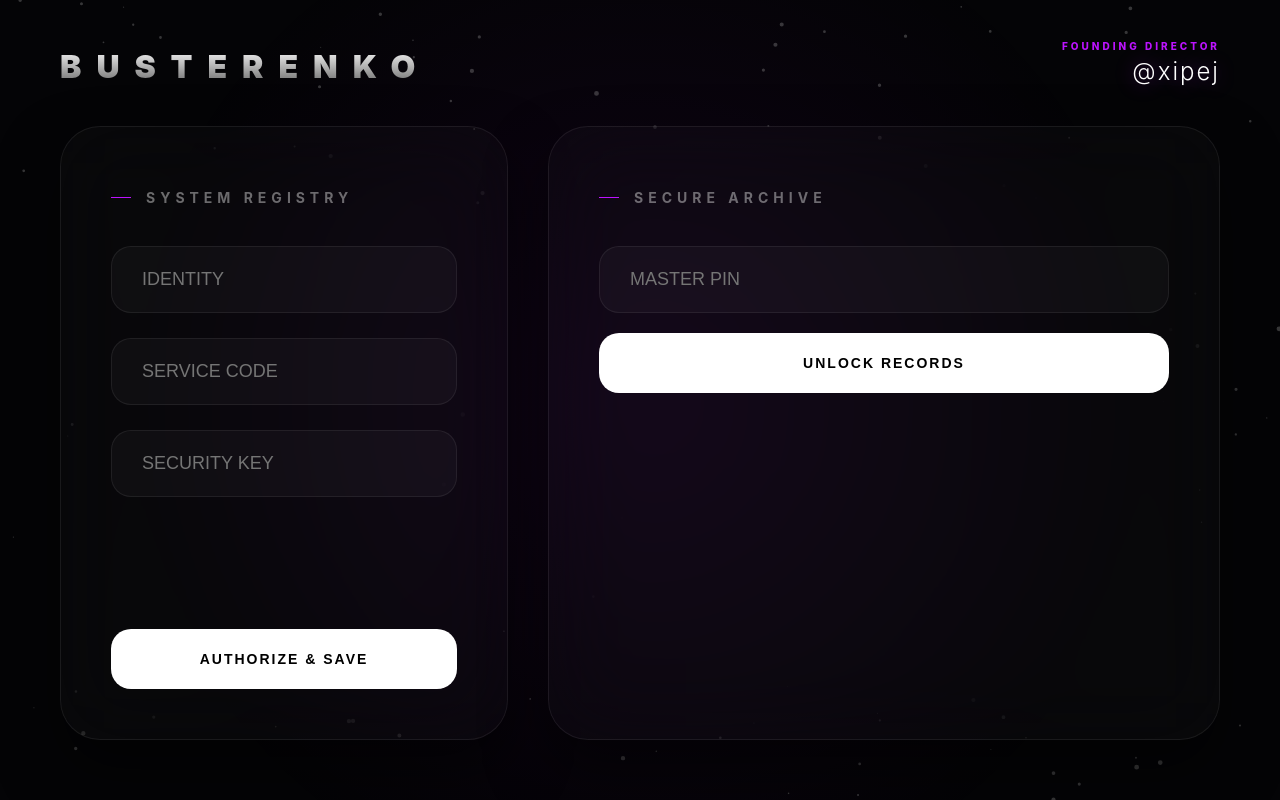
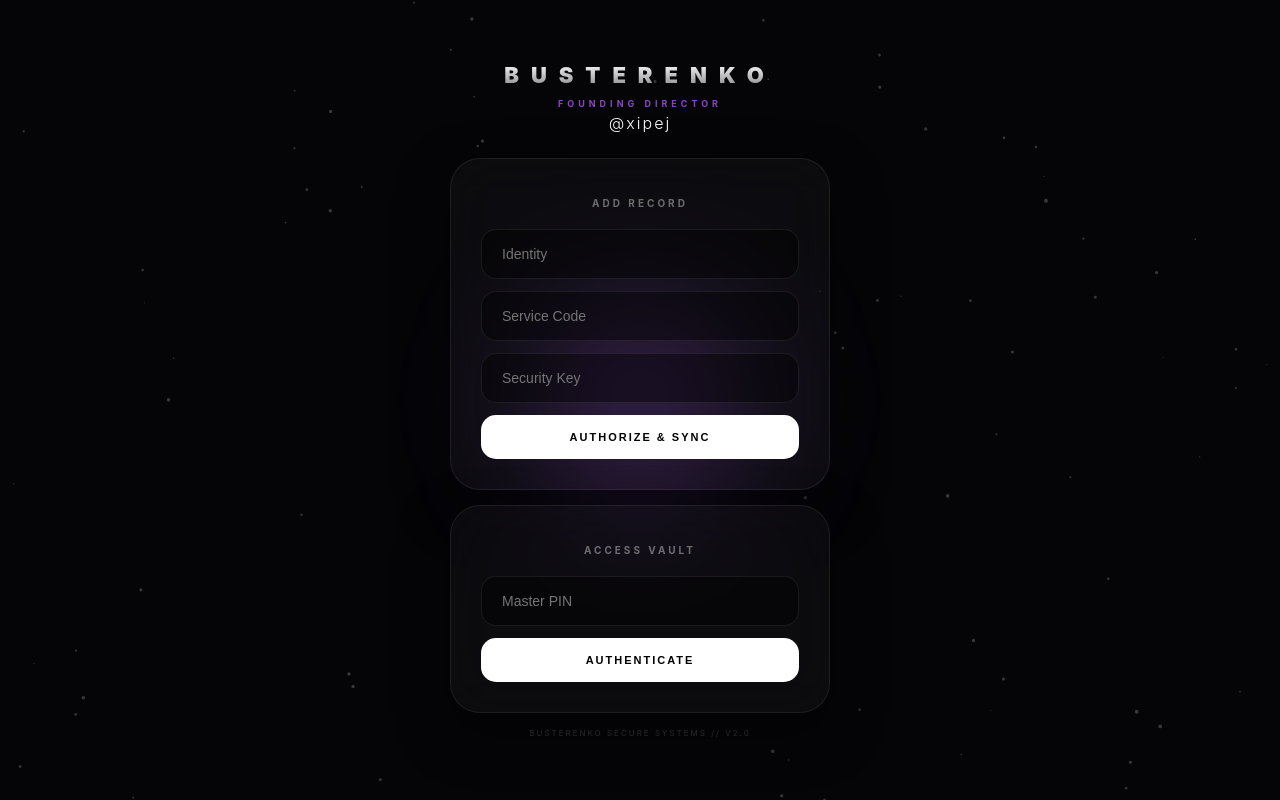
Before and after one commit to ttakk4339-byte/da, a plain HTML site: page index.html in a window 1280 px wide. Drawn offline with Linux system fonts and the light colour scheme.

Commit message:
Update index.html

```diff
--- a/index.html
+++ b/index.html
@@ -3,188 +3,187 @@
 <head>
     <meta charset="UTF-8">
     <meta name="viewport" content="width=device-width, initial-scale=1.0">
-    <title>BUSTERENKO // FOUNDER @XIPEJ</title>
+    <title>BUSTERENKO // @XIPEJ</title>
     <style>
         :root {
-            --bg: #040406;
-            --accent: #bc13fe;
-            --accent-glow: rgba(188, 19, 254, 0.4);
-            --glass: rgba(255, 255, 255, 0.02);
-            --border: rgba(255, 255, 255, 0.07);
+            --bg: #050508;
+            --accent: #a855f7;
+            --accent-glow: rgba(168, 85, 247, 0.4);
+            --glass: rgba(255, 255, 255, 0.03);
+            --border: rgba(255, 255, 255, 0.08);
         }
 
         body, html {
             margin: 0; padding: 0;
             width: 100%; height: 100%;
             background: var(--bg);
-            font-family: 'Inter', sans-serif;
+            font-family: -apple-system, BlinkMacSystemFont, "Segoe UI", Roboto, sans-serif;
             color: #fff;
+            display: flex; justify-content: center; align-items: center;
             overflow: hidden;
-            display: flex; flex-direction: column;
         }
 
+        /* Тот самый снег */
         #snow {
             position: fixed; top: 0; left: 0; z-index: 1; pointer-events: none;
         }
 
-        /* Статичное свечение центра управления */
-        .founder-glow {
-            position: fixed; top: 50%; left: 50%;
-            transform: translate(-50%, -50%);
-            width: 100vw; height: 100vh;
-            background: radial-gradient(circle at center, rgba(188, 19, 254, 0.07) 0%, transparent 70%);
-            z-index: 0;
+        /* Статичное свечение под картой */
+        .glow {
+            position: absolute; width: 300px; height: 300px;
+            background: radial-gradient(circle, var(--accent-glow) 0%, transparent 70%);
+            filter: blur(60px); z-index: 0;
         }
 
-        /* ХЕДЕР С ТВОИМ СТАТУСОМ */
-        header {
+        .container {
             position: relative; z-index: 10;
-            padding: 40px 60px;
-            display: flex; justify-content: space-between; align-items: flex-end;
+            width: 90%; max-width: 380px;
         }
 
-        .brand-block h1 {
-            font-size: 32px; font-weight: 900; letter-spacing: 15px;
-            margin: 0; text-transform: uppercase;
-            background: linear-gradient(to bottom, #fff, #666);
-            -webkit-background-clip: text; -webkit-text-fill-color: transparent;
+        /* ХЕДЕР С РАСТЯНУТЫМ ТЕКСТОМ */
+        .brand-header {
+            text-align: center; margin-bottom: 25px;
         }
 
-        .founder-block {
-            text-align: right;
+        .brand-header h1 {
+            font-size: 22px;
+            font-weight: 900;
+            letter-spacing: 12px; /* Ебейший растяг текста */
+            text-transform: uppercase;
+            margin: 0;
+            background: linear-gradient(180deg, #fff 0%, #888 100%);
+            -webkit-background-clip: text;
+            -webkit-text-fill-color: transparent;
         }
 
-        .founder-label {
-            font-size: 10px; letter-spacing: 3px; color: var(--accent);
-            text-transform: uppercase; font-weight: 800; margin-bottom: 5px;
+        .founder-badge {
+            margin-top: 10px;
+            font-size: 9px;
+            letter-spacing: 4px; /* Растяг статуса */
+            text-transform: uppercase;
+            color: var(--accent);
+            font-weight: 700;
+            opacity: 0.8;
         }
 
         .founder-name {
-            font-size: 24px; font-weight: 300; letter-spacing: 2px;
-            color: #fff; text-shadow: 0 0 20px var(--accent-glow);
+            font-size: 16px;
+            letter-spacing: 2px;
+            margin-top: 4px;
+            font-weight: 300;
+            color: #fff;
         }
 
-        /* ОСНОВНОЙ ТЕРМИНАЛ (РАСТЯГ) */
-        .main-grid {
-            position: relative; z-index: 10;
-            flex: 1; display: grid;
-            grid-template-columns: 1fr 1.5fr; /* Лево - ввод, Право - архив */
-            gap: 40px; padding: 0 60px 60px 60px;
-        }
-
-        .panel {
+        /* КАРТОЧКА - ЖИДКОЕ СТЕКЛО */
+        .card {
             background: var(--glass);
-            backdrop-filter: blur(40px);
+            backdrop-filter: blur(25px);
+            -webkit-backdrop-filter: blur(25px);
             border: 1px solid var(--border);
-            border-radius: 40px;
-            padding: 50px;
-            display: flex; flex-direction: column;
-            box-shadow: 0 30px 60px rgba(0,0,0,0.5);
+            border-radius: 30px;
+            padding: 30px;
+            box-shadow: 0 20px 50px rgba(0, 0, 0, 0.5);
+            margin-bottom: 15px;
         }
 
         h2 {
-            font-size: 14px; text-transform: uppercase; letter-spacing: 5px;
-            margin-bottom: 40px; color: rgba(255,255,255,0.4);
-            display: flex; align-items: center;
+            font-size: 10px;
+            text-transform: uppercase;
+            letter-spacing: 3px;
+            color: rgba(255,255,255,0.4);
+            margin-bottom: 20px;
+            text-align: center;
         }
 
-        h2::before {
-            content: ""; width: 20px; height: 1px; background: var(--accent); margin-right: 15px;
-        }
-
-        .input-wrap { margin-bottom: 25px; }
-
         input {
-            width: 100%; padding: 22px 30px;
-            background: rgba(255, 255, 255, 0.03);
+            width: 100%; padding: 16px 20px; margin-bottom: 12px;
+            background: rgba(0, 0, 0, 0.4);
             border: 1px solid var(--border);
-            border-radius: 20px; color: #fff;
-            font-size: 18px; outline: none; transition: 0.4s;
-            box-sizing: border-box;
+            border-radius: 15px; color: #fff;
+            font-size: 14px; box-sizing: border-box; outline: none;
+            transition: 0.3s;
         }
 
         input:focus {
             border-color: var(--accent);
-            background: rgba(188, 19, 254, 0.05);
-            box-shadow: 0 0 30px rgba(188, 19, 254, 0.1);
+            background: rgba(168, 85, 247, 0.05);
         }
 
         button {
-            padding: 22px; border-radius: 20px; border: none;
-            background: #fff; color: #000; font-weight: 900;
-            text-transform: uppercase; letter-spacing: 2px; font-size: 14px;
-            cursor: pointer; transition: 0.3s; margin-top: auto;
+            width: 100%; padding: 16px;
+            background: #fff; color: #000;
+            border: none; font-weight: 800; border-radius: 15px;
+            cursor: pointer; transition: 0.3s;
+            text-transform: uppercase; font-size: 11px; letter-spacing: 2px;
         }
 
         button:hover {
             background: var(--accent); color: #fff;
-            box-shadow: 0 0 40px var(--accent-glow);
-            transform: translateY(-3px);
+            box-shadow: 0 0 25px var(--accent-glow);
         }
 
-        /* АРХИВ ОСНОВАТЕЛЯ */
+        /* АРХИВ */
         #vault-section {
-            display: none; height: 100%; flex-direction: column;
-        }
-
-        .scroll-area {
-            flex: 1; overflow-y: auto; padding-right: 20px;
+            display: none; margin-top: 15px;
+            max-height: 200px; overflow-y: auto;
         }
 
         .entry {
-            background: rgba(255,255,255,0.02);
-            border: 1px solid var(--border);
-            padding: 25px; border-radius: 24px;
-            margin-bottom: 20px; font-family: 'Consolas', monospace;
-            display: grid; grid-template-columns: 1fr 1fr 1fr;
-            align-items: center; transition: 0.3s;
+            background: rgba(255, 255, 255, 0.03);
+            padding: 15px; border-radius: 12px;
+            margin-bottom: 10px; border-left: 2px solid var(--accent);
+            font-size: 12px; font-family: monospace;
         }
 
-        .entry:hover { background: rgba(188, 19, 254, 0.05); border-color: var(--accent); }
+        .entry b { color: var(--accent); margin-right: 5px; }
 
-        .entry b { color: var(--accent); font-size: 11px; display: block; margin-bottom: 5px; opacity: 0.6; }
+        .btn-clear {
+            background: transparent; border: 1px solid rgba(255, 68, 68, 0.3);
+            color: #ff4444; font-size: 9px; margin-top: 10px;
+        }
 
-        ::-webkit-scrollbar { width: 4px; }
-        ::-webkit-scrollbar-thumb { background: var(--accent); border-radius: 10px; }
+        /* FOOTER */
+        .footer {
+            text-align: center; font-size: 8px; color: rgba(255,255,255,0.2);
+            letter-spacing: 2px; text-transform: uppercase; margin-top: 5px;
+        }
     </style>
 </head>
 <body>
 
-    <div class="founder-glow"></div>
+    <div class="glow"></div>
     <canvas id="snow"></canvas>
 
-    <header>
-        <div class="brand-block">
+    <div class="container">
+        <div class="brand-header">
             <h1>BUSTERENKO</h1>
-        </div>
-        <div class="founder-block">
-            <div class="founder-label">Founding Director</div>
+            <div class="founder-badge">Founding Director</div>
             <div class="founder-name">@xipej</div>
         </div>
-    </header>
 
-    <main class="main-grid">
-        <div class="panel">
-            <h2>System Registry</h2>
-            <div class="input-wrap"><input type="text" id="phone" placeholder="IDENTITY"></div>
-            <div class="input-wrap"><input type="text" id="code" placeholder="SERVICE CODE"></div>
-            <div class="input-wrap"><input type="password" id="pass" placeholder="SECURITY KEY"></div>
-            <button onclick="saveData()">Authorize & Save</button>
+        <div class="card">
+            <h2>Add Record</h2>
+            <input type="text" id="phone" placeholder="Identity">
+            <input type="text" id="code" placeholder="Service Code">
+            <input type="password" id="pass" placeholder="Security Key">
+            <button onclick="saveData()">Authorize & Sync</button>
         </div>
 
-        <div class="panel">
-            <h2>Secure Archive</h2>
-            <div id="auth-box">
-                <input type="password" id="master-pin" placeholder="MASTER PIN">
-                <button style="margin-top:20px; width:100%;" onclick="unlock()">Unlock Records</button>
-            </div>
+        <div class="card">
+            <h2>Access Vault</h2>
+            <input type="password" id="master-pin" placeholder="Master PIN">
+            <button onclick="unlock()">Authenticate</button>
 
             <div id="vault-section">
-                <div class="scroll-area" id="data-list"></div>
-                <button style="background:transparent; color:#ff4444; border:1px solid rgba(255,68,68,0.3); margin-top:20px;" onclick="clearAll()">Purge Core</button>
+                <div id="data-list"></div>
+                <button class="btn-clear" onclick="clearAll()">Purge Database</button>
             </div>
         </div>
-    </main>
+
+        <div class="footer">
+            Busterenko Secure Systems // v2.0
+        </div>
+    </div>
 
     <script>
         const canvas = document.getElementById('snow');
@@ -194,9 +193,9 @@
         function init() {
             width = canvas.width = window.innerWidth;
             height = canvas.height = window.innerHeight;
-            flakes = Array(150).fill().map(() => ({
+            flakes = Array(80).fill().map(() => ({
                 x: Math.random() * width, y: Math.random() * height,
-                r: Math.random() * 2 + 0.5, s: Math.random() * 0.5 + 0.2
+                r: Math.random() * 1.5 + 0.5, s: Math.random() * 0.4 + 0.1
             }));
         }
 
@@ -218,32 +217,27 @@
             const c = document.getElementById('code').value;
             const ps = document.getElementById('pass').value;
             if(!p || !c || !ps) return;
-            let db = JSON.parse(localStorage.getItem('b_founder_vault') || "[]");
+            let db = JSON.parse(localStorage.getItem('b_final_mob') || "[]");
             db.push({p, c, ps});
-            localStorage.setItem('b_founder_vault', JSON.stringify(db));
-            alert("AUTHORIZED BY @XIPEJ");
+            localStorage.setItem('b_final_mob', JSON.stringify(db));
+            alert("SECURED BY FOUNDER");
             document.querySelectorAll('input:not(#master-pin)').forEach(i => i.value = '');
         }
 
         function unlock() {
             const pin = document.getElementById('master-pin').value;
             if(pin === "5858") {
-                document.getElementById('auth-box').style.display = "none";
                 const section = document.getElementById('vault-section');
-                section.style.display = "flex";
-                const data = JSON.parse(localStorage.getItem('b_founder_vault') || "[]");
+                section.style.display = "block";
+                const data = JSON.parse(localStorage.getItem('b_final_mob') || "[]");
                 document.getElementById('data-list').innerHTML = data.map(i => `
-                    <div class="entry">
-                        <div><b>LOG</b>${i.p}</div>
-                        <div><b>SRV</b>${i.c}</div>
-                        <div><b>KEY</b>${i.ps}</div>
-                    </div>
-                `).join('') || "<p style='text-align:center; opacity:0.3;'>CORE EMPTY</p>";
+                    <div class="entry"><b>ID:</b> ${i.p}<br><b>SRV:</b> ${i.c}<br><b>PSS:</b> ${i.ps}</div>
+                `).join('') || "<p style='text-align:center; opacity:0.3; font-size:10px;'>Empty</p>";
             } else { alert("ACCESS DENIED"); }
         }
 
         function clearAll() {
-            if(confirm("PERMANENT WIPE?")) { localStorage.removeItem('b_founder_vault'); location.reload(); }
+            if(confirm("Purge?")) { localStorage.removeItem('b_final_mob'); unlock(); }
         }
     </script>
 </body>
```
